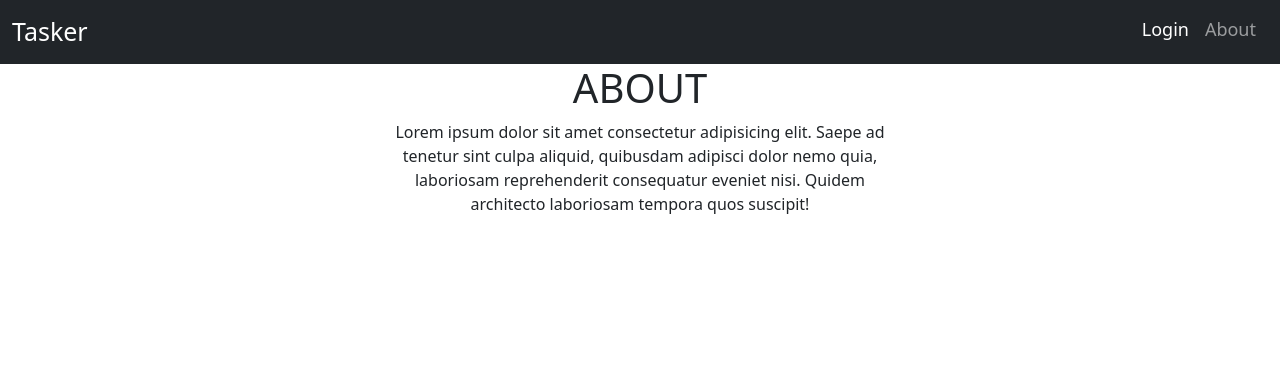
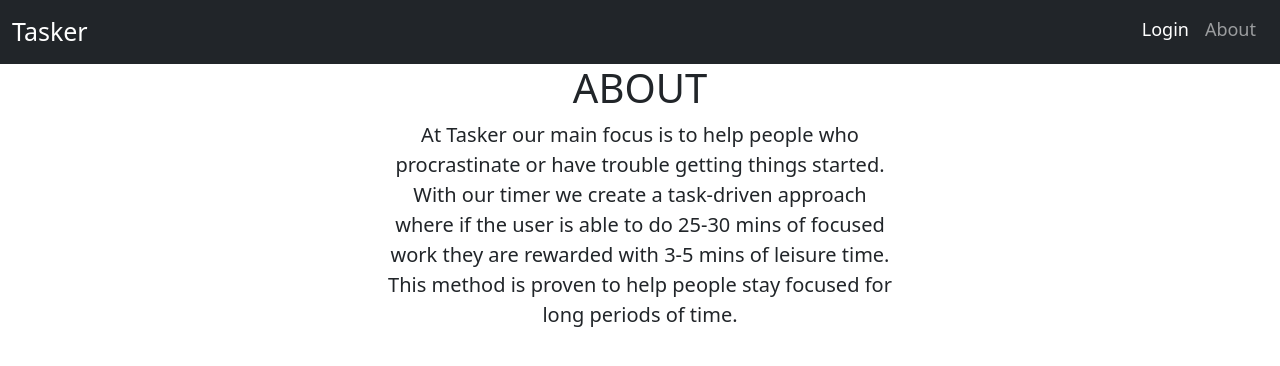
Before and after one commit to Level-Up-Partnership/lup-tasker, a Vue app in the folder client/: page /about in a window 1280 px wide. Shown: the top 366 px of the page. Built offline with nearby package versions, Linux system fonts and the light colour scheme.

Commit message:
Updated about page

```diff
--- a/client/src/views/about/About.vue
+++ b/client/src/views/about/About.vue
@@ -4,10 +4,11 @@
 
     <div class="d-flex justify-content-center">
       <p class="about">
-        Lorem ipsum dolor sit amet consectetur adipisicing elit. Saepe ad
-        tenetur sint culpa aliquid, quibusdam adipisci dolor nemo quia,
-        laboriosam reprehenderit consequatur eveniet nisi. Quidem architecto
-        laboriosam tempora quos suscipit!
+        At Tasker our main focus is to help people who procrastinate or have
+        trouble getting things started. With our timer we create a task-driven
+        approach where if the user is able to do 25-30 mins of focused work they
+        are rewarded with 3-5 mins of leisure time. This method is proven to
+        help people stay focused for long periods of time.
       </p>
     </div>
   </div>
@@ -17,5 +18,6 @@
 .about {
   width: 40%;
   text-align: center;
+  font-size: 20px;
 }
 </style>
```
